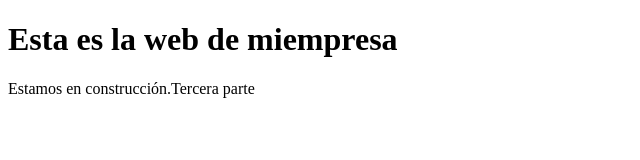
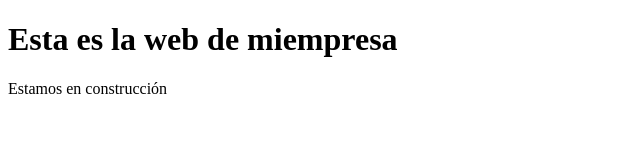
Before and after one commit to eduardlabella/git_tutorial_makigan, a plain HTML site: page index.html in a window 1280 px wide. Shown: the whole page, without its empty margins (0-640 px from the left). Drawn offline with Linux system fonts and the light colour scheme.

Commit message:
Revert "En contruccion parte TRES"
This reverts commit c7868b0749a2126746e5d1549b2c5df2aaf849b8.

```diff
--- a/index.html
+++ b/index.html
@@ -5,6 +5,6 @@
 	</head>
 	<body>
 		<h1>Esta es la web de miempresa</h1>
-		<p>Estamos en construcción.Tercera parte</p>
+		<p>Estamos en construcción</p>
 	</body>
 </html>
```
